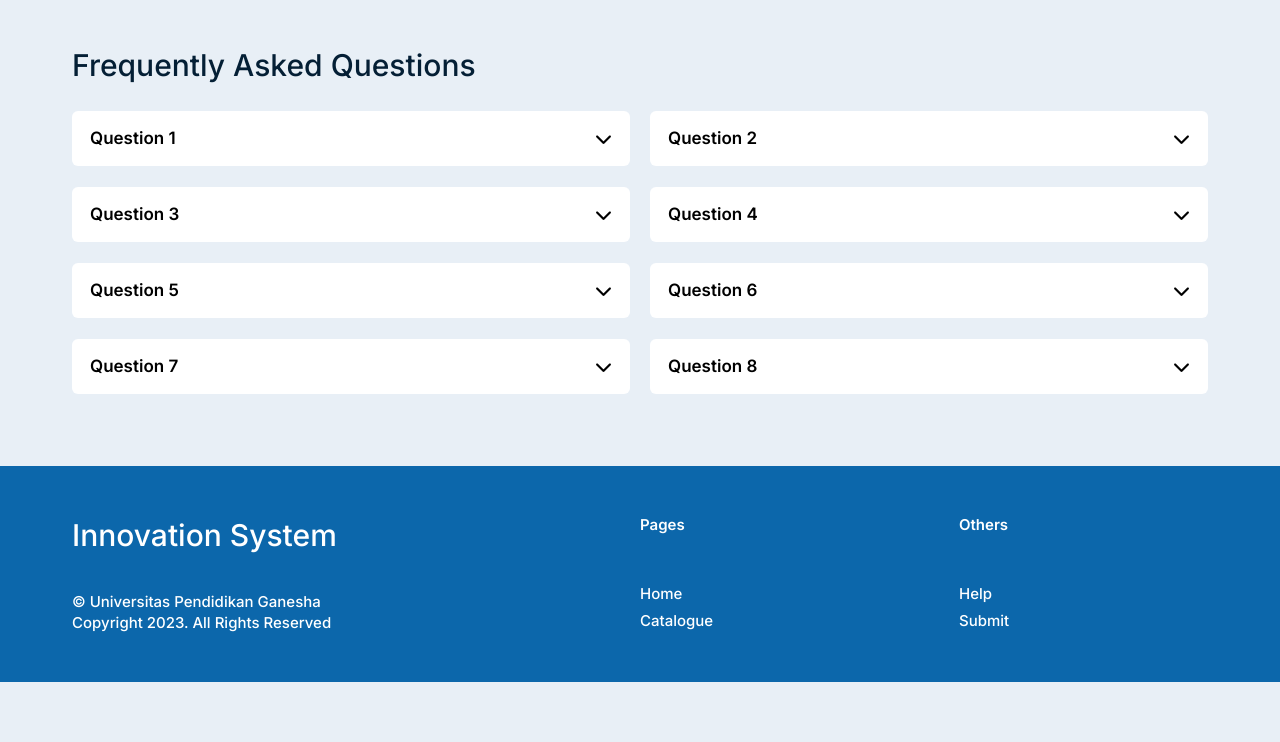
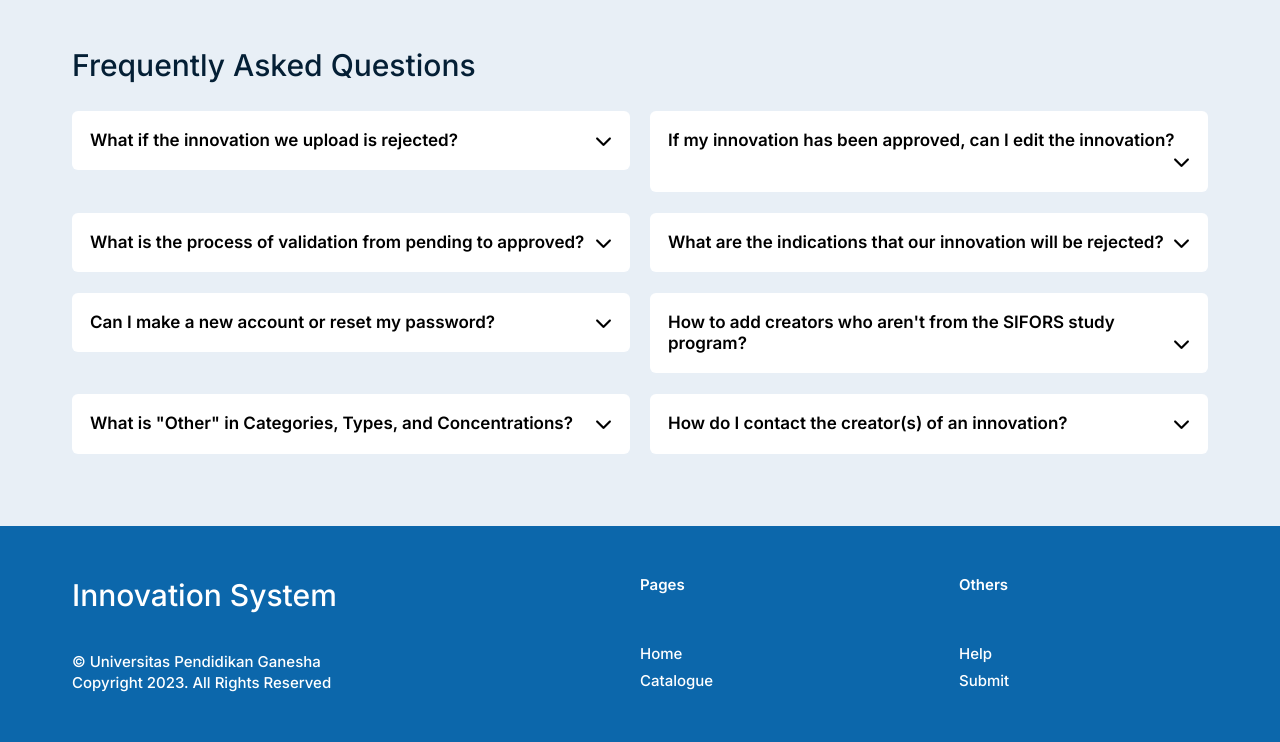
Before and after one commit to vedasuputra/innosys, a PHP site: page /help.php in a window 1280 px wide. Shown: the part 637-1379 px from the top of the page. Before the commit the page ends 1319 px from the top, so only its background shows below. Run offline with PHP 8.4, Linux system fonts and the light colour scheme; some libraries are stand-ins or nearby versions.

Commit message:
100% selesai

```diff
--- a/general.css
+++ b/general.css
@@ -230,8 +230,8 @@ nav {
   font-size: 30px;
   overflow: hidden;
   -webkit-box-orient: vertical;
- -webkit-line-clamp: 1;
- display: -webkit-box;
+  -webkit-line-clamp: 1;
+  display: -webkit-box;
   min-width: 0;
   max-width: 100%;
 }
--- a/help.css
+++ b/help.css
@@ -18,3 +18,8 @@ url("photos/help.jpg");
   align-items: flex-start;
   margin-bottom: 21px;
 }
+
+.accordion {
+  line-height: 1.25;
+  padding-top: 0;
+}
--- a/help.php
+++ b/help.php
@@ -36,19 +36,19 @@ include "connect.php";
 
     <div class="innovation-creators">
       <div class="filters-container">
-        <button class="accordion">Question 1</button>
+        <button class="accordion">What if the innovation we upload is rejected?</button>
         <div class="panel">
           <div class="filter-container">
-            Lorem ipsum dolor sit amet, consectetur adipiscing elit. Proin dapibus venenatis mi, vel consectetur urna hendrerit eu. Sed ullamcorper sapien ut justo vestibulum, a hendrerit ligula malesuada.
+            You can edit the innovation again and then resubmit it so the admin can review your innovation once more. Please note that if you want to change the images you have submitted, you will have to resubmit the form from scratch instead.
           </div>
         </div>
       </div>
 
       <div class="filters-container">
-        <button class="accordion">Question 2</button>
+        <button class="accordion">If my innovation has been approved, can I edit the innovation?</button>
         <div class="panel">
           <div class="filter-container">
-            Nulla facilisi. Fusce at ligula nec dui mattis cursus. Sed auctor eros ut nunc fermentum, vel efficitur nulla consequat. Phasellus ultricies ligula in purus bibendum, non ultricies neque blandit.
+            Unfortunately, innovations that have already been approved will no longer be editable. Please contact the admin directly to submit an edit or deletion request for your innovation instead.
           </div>
         </div>
       </div>
@@ -56,19 +56,19 @@ include "connect.php";
 
     <div class="innovation-creators">
       <div class="filters-container">
-        <button class="accordion">Question 3</button>
+        <button class="accordion">What is the process of validation from pending to approved?</button>
         <div class="panel">
           <div class="filter-container">
-            Vestibulum ante ipsum primis in faucibus orci luctus et ultrices posuere cubilia Curae; In hac habitasse platea dictumst. Suspendisse feugiat lectus vitae diam aliquet, sit amet convallis justo ultrices.
+            The validation process will be carried out by the admin, after which the admin will check the suitability of the format entered by the user. If the format is appropriate then the admin will approve, and conversely the admin will reject if the format entered is not appropriate.
           </div>
         </div>
       </div>
 
       <div class="filters-container">
-        <button class="accordion">Question 4</button>
+        <button class="accordion">What are the indications that our innovation will be rejected?</button>
         <div class="panel">
           <div class="filter-container">
-            Quisque id massa in nisl bibendum dapibus. Maecenas rhoncus erat nec justo ultrices, vel lacinia ligula facilisis. Nunc fermentum justo id augue consequat, vel tincidunt orci accumsan.
+            An indication that your innovation will be rejected is a mismatch in format, for example: the role of a creator is supposed to be a lecturer but their role is inputted as student instead.
           </div>
         </div>
       </div>
@@ -76,19 +76,19 @@ include "connect.php";
 
     <div class="innovation-creators">
       <div class="filters-container">
-        <button class="accordion">Question 5</button>
+        <button class="accordion">Can I make a new account or reset my password?</button>
         <div class="panel">
           <div class="filter-container">
-            Aliquam non feugiat purus. Sed suscipit felis vitae turpis sodales, id aliquet felis dictum. Integer tristique, dolor vel fermentum mattis, arcu velit consectetur justo, in euismod lacus justo sit amet nulla.
+            The data of the accounts of this system is pulled from the accounts that have already been listed in UNDIKSHA's SSO service. If you want to reset your password or make a new account, please contact UNDIKSHA's UPA TIK directly.
           </div>
         </div>
       </div>
 
       <div class="filters-container">
-        <button class="accordion">Question 6</button>
+        <button class="accordion">How to add creators who aren't from the SIFORS study program?</button>
         <div class="panel">
           <div class="filter-container">
-            Etiam scelerisque justo et justo varius ultricies. Curabitur quis nisl sed est dictum iaculis vel vitae neque. Sed ullamcorper nisl eu urna fringilla, eu lacinia odio congue.
+            You can put those creators on the description box of the innovation, as the creators field is only able to contain creators from the Information System study program.
           </div>
         </div>
       </div>
@@ -96,19 +96,19 @@ include "connect.php";
 
     <div class="innovation-creators">
       <div class="filters-container">
-        <button class="accordion">Question 7</button>
+        <button class="accordion">What is "Other" in Categories, Types, and Concentrations?</button>
         <div class="panel">
           <div class="filter-container">
-            Fusce a elit in dolor vestibulum lacinia. Pellentesque quis ipsum vel tortor cursus luctus. Suspendisse eget risus eu ligula tincidunt gravida.
+            Other in Categories means innovations that are for competitions, research, and other purposes. Meanwhile, Other in Types means innovations that are in the form of research papers, system anaylses, and other types. Lastly, Other in Concentrations means innovations that do not fall in the usual concentrations in the Information System study program.
           </div>
         </div>
       </div>
 
       <div class="filters-container">
-        <button class="accordion">Question 8</button>
+        <button class="accordion">How do I contact the creator(s) of an innovation?</button>
         <div class="panel">
           <div class="filter-container">
-            Integer cursus justo eu tincidunt aliquet. Vivamus ac quam nec ex cursus varius. Aliquam quis nunc vel justo pulvinar fermentum.
+            You can contact any of the creators through the email address of the creator you'd like to contact that is listed in the innovation's page.
           </div>
         </div>
       </div>
```
Also changed, not shown: catalogue.php (+35 -5 lines), detail.css (+4 -4 lines), submission.php (+14 -6 lines), image/favicon.png (added).
